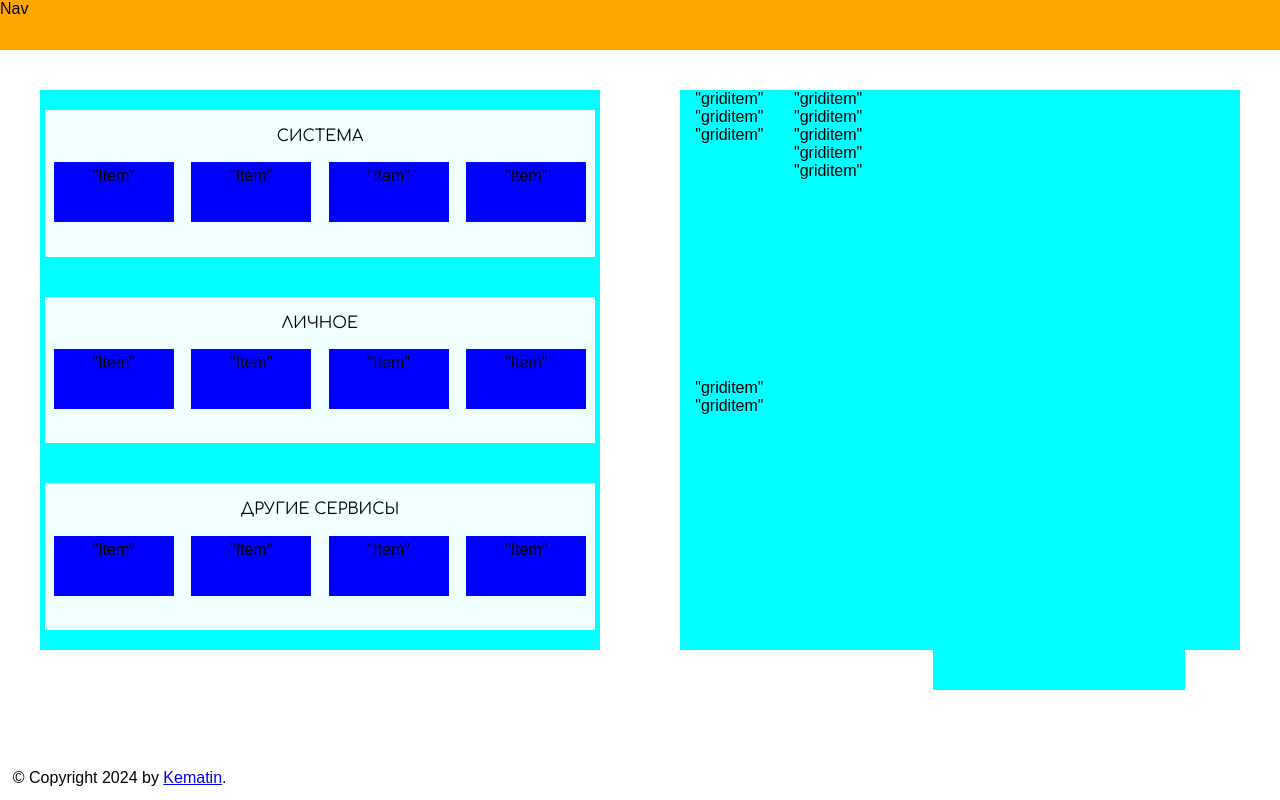
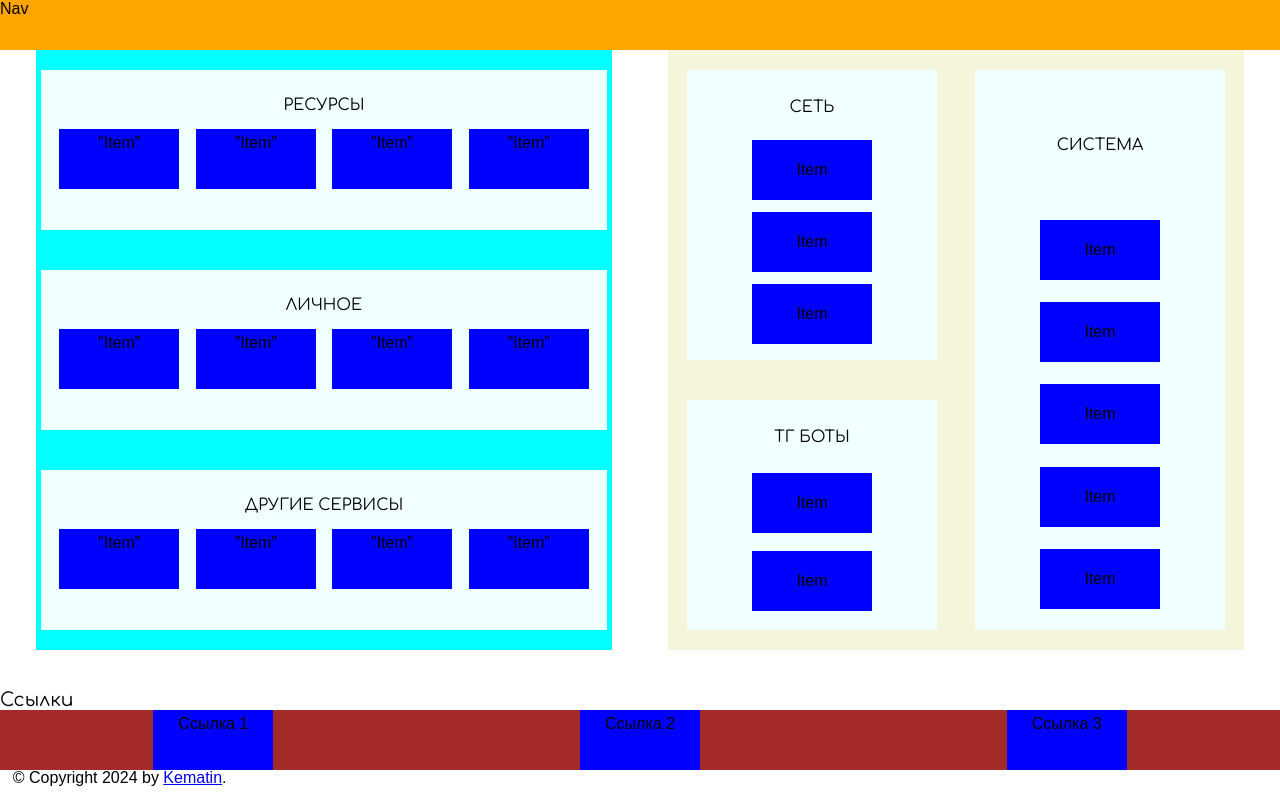
Before and after one commit to Kematin/dashboard, a FastAPI app: template templates/index.html in a window 1280 px wide. Run offline with FastAPI, Linux system fonts and the light colour scheme; the template is opened without the code that fills it, so the values that code supplies are empty; parts of the project's set-up code (start-up, migrations or seed data) failed here and were passed over; some web fonts are replaced.

Commit message:
add some html and css

```diff
--- a/static/css/index.css
+++ b/static/css/index.css
@@ -14,14 +14,16 @@
 
 .main {
   display: flex;
-  height: 70vh;
+  flex-wrap: wrap;
+  justify-content: space-evenly;
+  gap: 20px;
+  height: 75vh;
+  width: 100%;
 }
 
 section {
-  height: 100%;
-  width: 45%;
+  width: 45vw;
   background-color: aqua;
-  margin: 40px;
 }
 
 #section1 {
@@ -34,11 +36,13 @@
   margin: 5px;
   margin-top: 20px;
   margin-bottom: 20px;
+  padding: 10px;
 }
 
 #section1 .wrapper .container-items {
   display: flex;
   justify-content: space-around;
+  flex-wrap: wrap;
 }
 
 .wrapper label {
@@ -56,10 +60,38 @@
 }
 
 #section2 {
+  background-color: beige;
   display: flex;
   justify-content: space-around;
 }
 
-#section2 .block{
+#section2 .subsection {
   display: grid;
+  width: 45%;
 }
+
+#section2 .subsection .wrapper {
+  display: grid;
+  background-color: azure;
+  margin: 5px;
+  margin-top: 20px;
+  margin-bottom: 20px;
+  padding: 10px;
+}
+
+#section2 .subsection .wrapper * {
+  display: grid;
+  justify-content: center;
+  align-items: center;
+}
+
+
+#urls {
+  margin-top: 5vh;
+}
+
+#urls .container-items {
+  background-color: brown;
+  display: flex;
+  justify-content: space-around;
+}
--- a/templates/index.html
+++ b/templates/index.html
@@ -10,7 +10,7 @@
   <div class="main">
     <section id="section1">
       <div class="wrapper">
-        <label class="rus">СИСТЕМА</label>
+        <label class="rus">РЕСУРСЫ</label>
         <div class="container-items">
           <div class="item">
             <p>"Item"</p>
@@ -62,26 +62,70 @@
       </div>
     </section>
     <section id="section2">
-      <div class="block">
+      <div class="subsection">
         <div class="wrapper">
-          <div class="grid-item">"griditem"</div>
-          <div class="grid-item">"griditem"</div>
-          <div class="grid-item">"griditem"</div>
+          <label class="rus">СЕТЬ</label>
+          <div class="container-items">
+            <div class="item">
+              <p>Item</p>
+            </div>
+            <div class="item">
+              <p>Item</p>
+            </div>
+            <div class="item">
+              <p>Item</p>
+            </div>
+          </div>
         </div>
         <div class="wrapper">
-          <div class="grid-item">"griditem"</div>
-          <div class="grid-item">"griditem"</div>
+          <label class="rus">ТГ БОТЫ</label>
+          <div class="container-items">
+            <div class="item">
+              <p>Item</p>
+            </div>
+            <div class="item">
+              <p>Item</p>
+            </div>
+          </div>
         </div>
       </div>
-      <div class="block">
+      <div class="subsection">
         <div class="wrapper">
-          <div class="grid-item">"griditem"</div>
-          <div class="grid-item">"griditem"</div>
-          <div class="grid-item">"griditem"</div>
-          <div class="grid-item">"griditem"</div>
-          <div class="grid-item">"griditem"</div>
+          <label class="rus">СИСТЕМА</label>
+          <div class="container-items">
+            <div class="item">
+              <p>Item</p>
+            </div>
+            <div class="item">
+              <p>Item</p>
+            </div>
+            <div class="item">
+              <p>Item</p>
+            </div>
+            <div class="item">
+              <p>Item</p>
+            </div>
+            <div class="item">
+              <p>Item</p>
+            </div>
+          </div>
         </div>
       </div>
-    <section>
+    </section>
+  </div>
+  <div id="urls">
+    <h3 class="rus">Ссылки</h3>
+    <div class="container-items">
+      <div class="item">
+        <p>Ссылка 1</p>
+      </div>
+      <div class="item">
+        <p>Ссылка 2</p>
+      </div>
+      <div class="item">
+        <p>Ссылка 3</p>
+      </div>
+    </div>
+
   </div>
 {% endblock content %}
```
